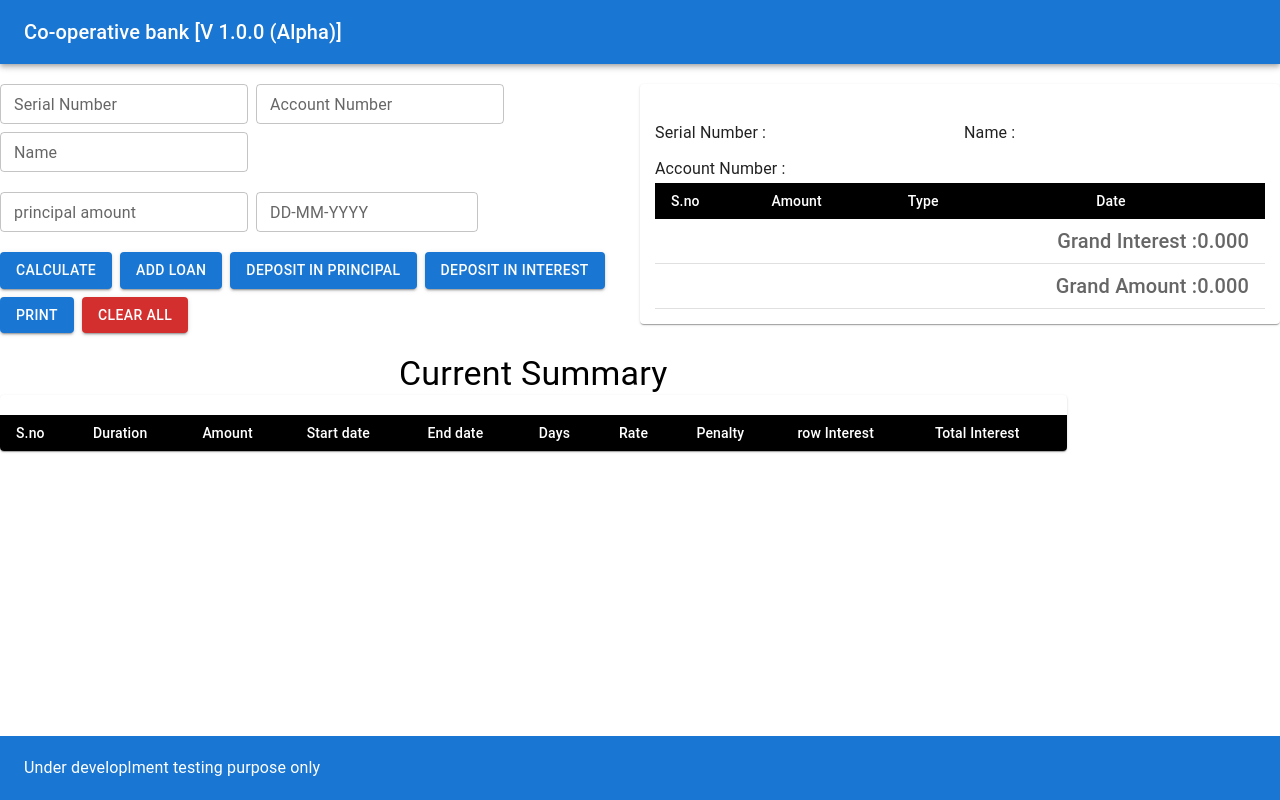
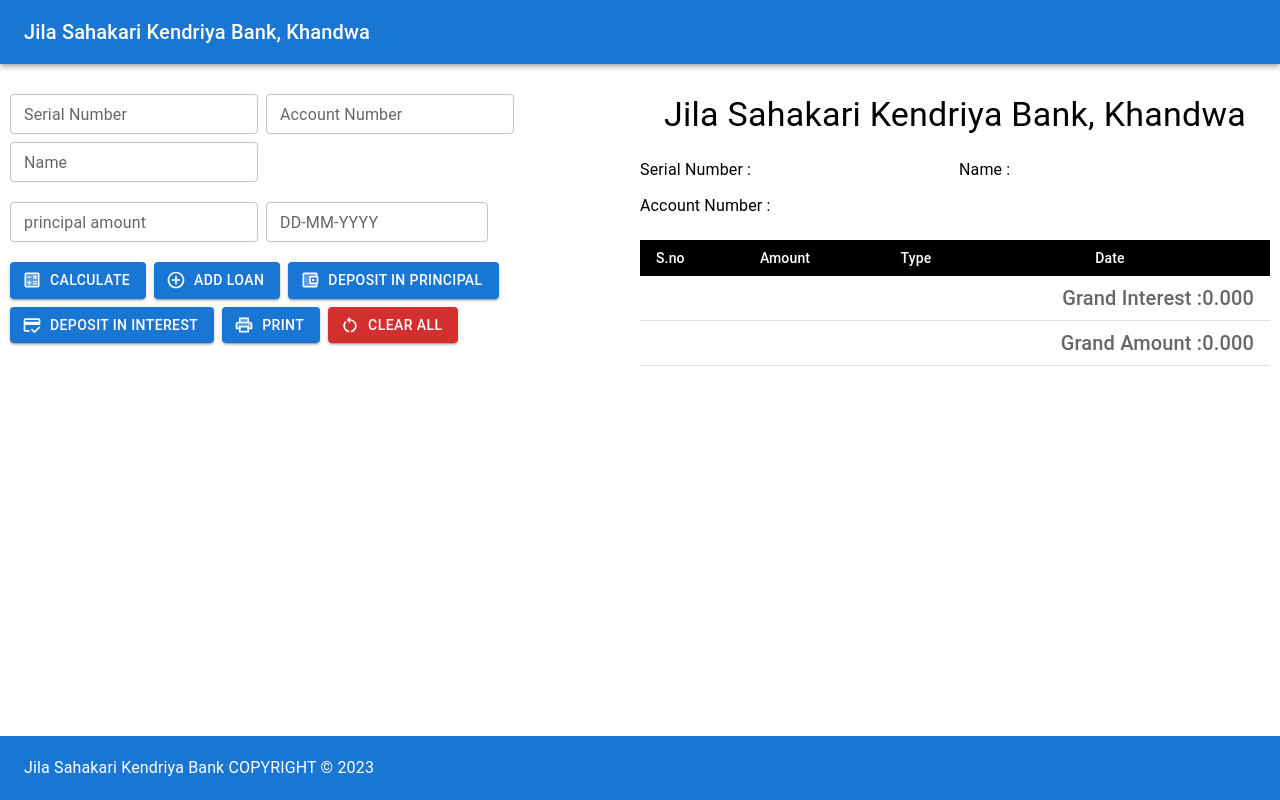
Before and after one commit to gkatkani/coperativebankcode, a React (Create React App) app: page / in a window 1280 px wide. Built offline with nearby package versions, Linux system fonts and the light colour scheme.

Commit message:
work for clear all

```diff
--- a/src/component/OverAllList.js
+++ b/src/component/OverAllList.js
@@ -4,10 +4,9 @@ import TableCell, { tableCellClasses } from "@mui/material/TableCell";
 import TableContainer from "@mui/material/TableContainer";
 import TableHead from "@mui/material/TableHead";
 import TableRow from "@mui/material/TableRow";
-import Paper from "@mui/material/Paper";
 import moment from "moment";
 import { styled } from "@mui/material/styles";
-import { Grid, TableFooter, Typography } from "@mui/material";
+import { Box, Grid, TableFooter, Typography } from "@mui/material";
 import React, { useEffect, useState } from "react";
 import { addition, checkForLoanType } from "../helper/Index";
 
@@ -81,10 +80,8 @@ const OverAllList = React.forwardRef((props, ref) => {
   };
 
   return (
-    <Paper
-      sx={{ width: "100%", overflow: "hidden", padding: "15px" }}
-      ref={ref}
-    >
+    <Box sx={{ flexGrow: 1 }} ref={ref}>
+      <Typography variant="h4">Jila Sahakari Kendriya Bank, Khandwa</Typography>
       <br></br>
       <Grid container spacing={1} alignItems={"left"}>
         <Grid item xs={6}>
@@ -103,8 +100,9 @@ const OverAllList = React.forwardRef((props, ref) => {
           </Typography>
         </Grid>
       </Grid>
-
-      <TableContainer sx={{ maxHeight: 400 }}>
+      <br></br>
+      <Grid container>
+        <TableContainer>
           <Table
             sx={{ minWidth: 550 }}
             size="small"
@@ -131,7 +129,9 @@ const OverAllList = React.forwardRef((props, ref) => {
                   <StyledTableCell scope="row">
                     {getRowAmount(row)}
                   </StyledTableCell>
-                <StyledTableCell scope="row">{getRowType(row)}</StyledTableCell>
+                  <StyledTableCell scope="row">
+                    {getRowType(row)}
+                  </StyledTableCell>
                   <StyledTableCell scope="row">
                     {moment(row?.loanDate).format("DD-MM-YYYY")}
                   </StyledTableCell>
@@ -170,7 +170,8 @@ const OverAllList = React.forwardRef((props, ref) => {
             </TableFooter>
           </Table>
         </TableContainer>
-    </Paper>
+      </Grid>
+    </Box>
   );
 });
 export default OverAllList;
--- a/src/layout/Content.js
+++ b/src/layout/Content.js
@@ -4,7 +4,6 @@ import { AdapterMoment } from "@mui/x-date-pickers/AdapterMoment";
 import { DatePicker } from "@mui/x-date-pickers/DatePicker";
 import { useRef, useState } from "react";
 import {
-  addition,
   calculateInterest,
   checkForLoanType,
   filterDepositEnteries,
@@ -17,6 +16,12 @@ import moment from "moment";
 import OverAllList from "../component/OverAllList";
 import { BASIC_TRANSACTION_ROW, INITIALIZE, TRANSACTION } from "../constant";
 import { useReactToPrint } from "react-to-print";
+import CalculateTwoToneIcon from "@mui/icons-material/CalculateTwoTone";
+import AddCircleOutlineTwoToneIcon from "@mui/icons-material/AddCircleOutlineTwoTone";
+import CreditScoreTwoToneIcon from "@mui/icons-material/CreditScoreTwoTone";
+import AccountBalanceWalletTwoToneIcon from "@mui/icons-material/AccountBalanceWalletTwoTone";
+import PrintTwoToneIcon from "@mui/icons-material/PrintTwoTone";
+import RestartAltTwoToneIcon from "@mui/icons-material/RestartAltTwoTone";
 const Content = () => {
   const [reportList, setReportList] = useState([]);
   const [disabledCalculate, setDisabledCalculate] = useState(false);
@@ -24,50 +29,12 @@ const Content = () => {
   const [intialObj, setInitialObj] = useState({ ...INITIALIZE });
   const [transactionList, setTransactionList] = useState(TRANSACTION);
   const [sortedTransactionList, setSortedTransactionList] = useState([]);
-  const [overAllSummary, setOverAllSummary] = useState([]);
   const [remainingAmount, setRemainingAmount] = useState(0);
   const componentRef = useRef(null);
   const handlePrint = useReactToPrint({
     content: () => componentRef.current,
   });
-  const generateReport = () => {
-    let defaultObj = {
-      amount: intialObj?.loanAmount,
-      loanSanctionDate: intialObj?.loanSanctionDate,
-      loanType: null,
-    };
 
-    const loanType = checkForLoanType(defaultObj.loanSanctionDate);
-
-    defaultObj = {
-      ...defaultObj,
-      loanType,
-    };
-
-    const result = calculateInterest(defaultObj);
-    const rowTotalArray = [];
-    result.map((item) => {
-      let p = parseFloat(intialObj?.loanAmount);
-      let r = parseFloat(item.interestRate) + parseFloat(item.penaltyRate);
-      let t = parseFloat(item.dayDiff) / 365;
-      item.rowTotal = (p * r * t) / 100;
-      rowTotalArray.push(item.rowTotal);
-      return item;
-    });
-    const interest = rowTotalArray.reduce((a, b) => a + b, 0);
-    setOverAllSummary([
-      ...overAllSummary,
-      {
-        ...intialObj,
-        interestSum: interest,
-        interestWithPrincipal: addition(interest, intialObj?.loanAmount),
-        loanType: checkForLoanType(defaultObj.loanSanctionDate),
-      },
-    ]);
-
-    setTotalInterest(interest);
-    setReportList(result);
-  };
   const calculate = (transactionListCopy) => {
     //sorting alist by its ascending orderconsole.log("transactionListCopy ====> ", transactionListCopy);
     const sortedList = sortByDate(transactionListCopy);
@@ -301,9 +268,8 @@ const Content = () => {
                   setReportList([]);
                   calculate([...transactionList]);
                   setDisabledCalculate(true);
-                  // setEnableCalculate(false);
-                  // generateReport();
                 }}
+                startIcon={<CalculateTwoToneIcon />}
               >
                 Calculate
               </Button>
@@ -318,6 +284,7 @@ const Content = () => {
                     { ...BASIC_TRANSACTION_ROW },
                   ]);
                 }}
+                startIcon={<AddCircleOutlineTwoToneIcon />}
               >
                 Add Loan
               </Button>
@@ -337,6 +304,7 @@ const Content = () => {
                     },
                   ]);
                 }}
+                startIcon={<AccountBalanceWalletTwoToneIcon />}
               >
                 Deposit in Principal
               </Button>
@@ -356,12 +324,17 @@ const Content = () => {
                     },
                   ]);
                 }}
+                startIcon={<CreditScoreTwoToneIcon />}
               >
                 Deposit in Interest
               </Button>
             </Grid>
             <Grid item>
-              <Button variant="contained" onClick={handlePrint}>
+              <Button
+                variant="contained"
+                onClick={handlePrint}
+                startIcon={<PrintTwoToneIcon />}
+              >
                 Print
               </Button>
             </Grid>
@@ -376,9 +349,10 @@ const Content = () => {
                   setSortedTransactionList([]);
                   setTransactionList(TRANSACTION);
                   setTotalInterest(0);
-                  setOverAllSummary([]);
                   setRemainingAmount(0);
+                  window.location.reload();
                 }}
+                startIcon={<RestartAltTwoToneIcon />}
               >
                 Clear All
               </Button>
@@ -399,14 +373,18 @@ const Content = () => {
           </Grid>
         </Grid>
         <Grid container>
+          {reportList.length > 0 && (
             <Grid item md={10}>
               <Typography variant="h4">Current Summary</Typography>
               <DetailedView
                 reportList={reportList}
                 totalInterest={totalInterest}
-              amount={intialObj?.loanAmount === "" ? 0 : intialObj?.loanAmount}
+                amount={
+                  intialObj?.loanAmount === "" ? 0 : intialObj?.loanAmount
+                }
               />
             </Grid>
+          )}
         </Grid>
         {/* table part */}
       </Grid>
--- a/src/layout/Footer.js
+++ b/src/layout/Footer.js
@@ -5,7 +5,7 @@ const Footer = () => {
     <footer>
       <Toolbar>
         <Typography style={{ color: "#fff" }}>
-          Under developlment testing purpose only
+          Jila Sahakari Kendriya Bank COPYRIGHT &copy; 2023
         </Typography>
       </Toolbar>
     </footer>
--- a/src/layout/Header.js
+++ b/src/layout/Header.js
@@ -6,7 +6,7 @@ const Header = () => {
       <AppBar position="static">
         <Toolbar>
           <Typography variant="h6" color="inherit" component="div">
-            Co-operative bank [V 1.0.0 (Alpha)]
+            Jila Sahakari Kendriya Bank, Khandwa
           </Typography>
         </Toolbar>
       </AppBar>
--- a/src/layout/Index.js
+++ b/src/layout/Index.js
@@ -9,7 +9,9 @@ const DefaultLayout = () => {
         <Header />
       </div>
       <br />
-      <Content />
+      <div style={{ flexGrow: 1, margin: "10px" }}>
+        <Content />
+      </div>
       <div className="footer">
         <Footer />
       </div>
```
Lines whose indentation alone changed are shown as unchanged.
